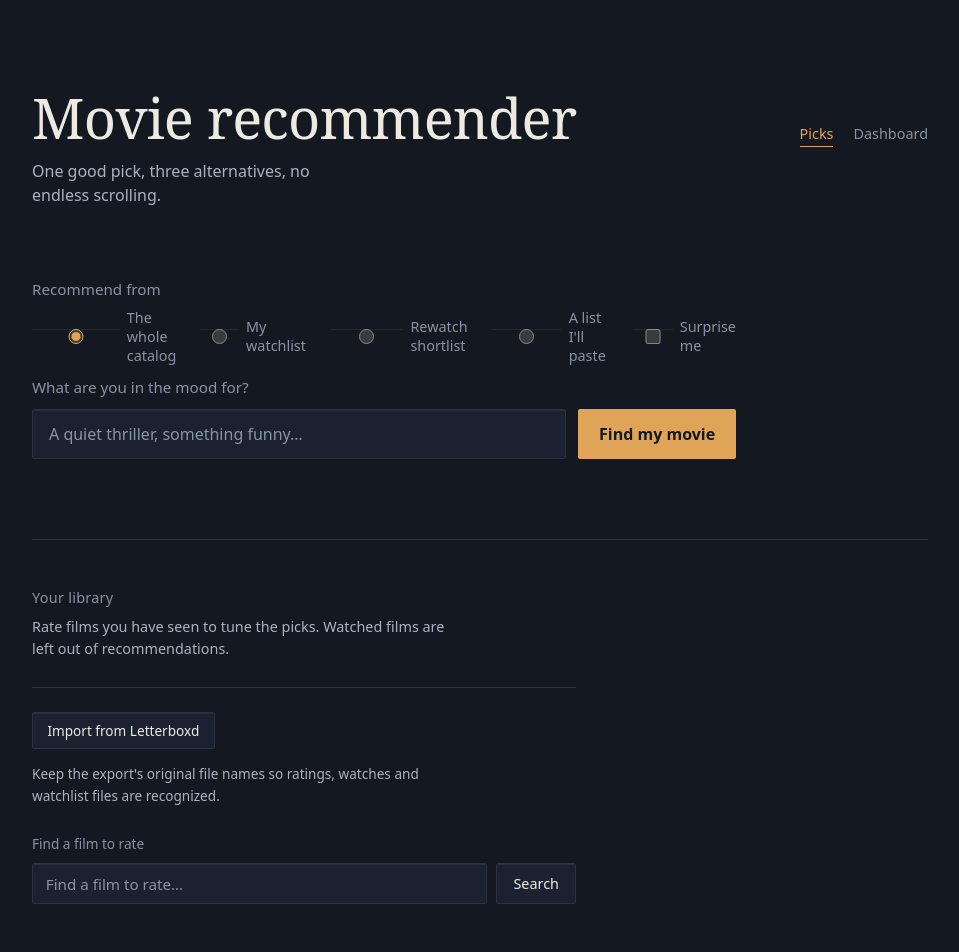
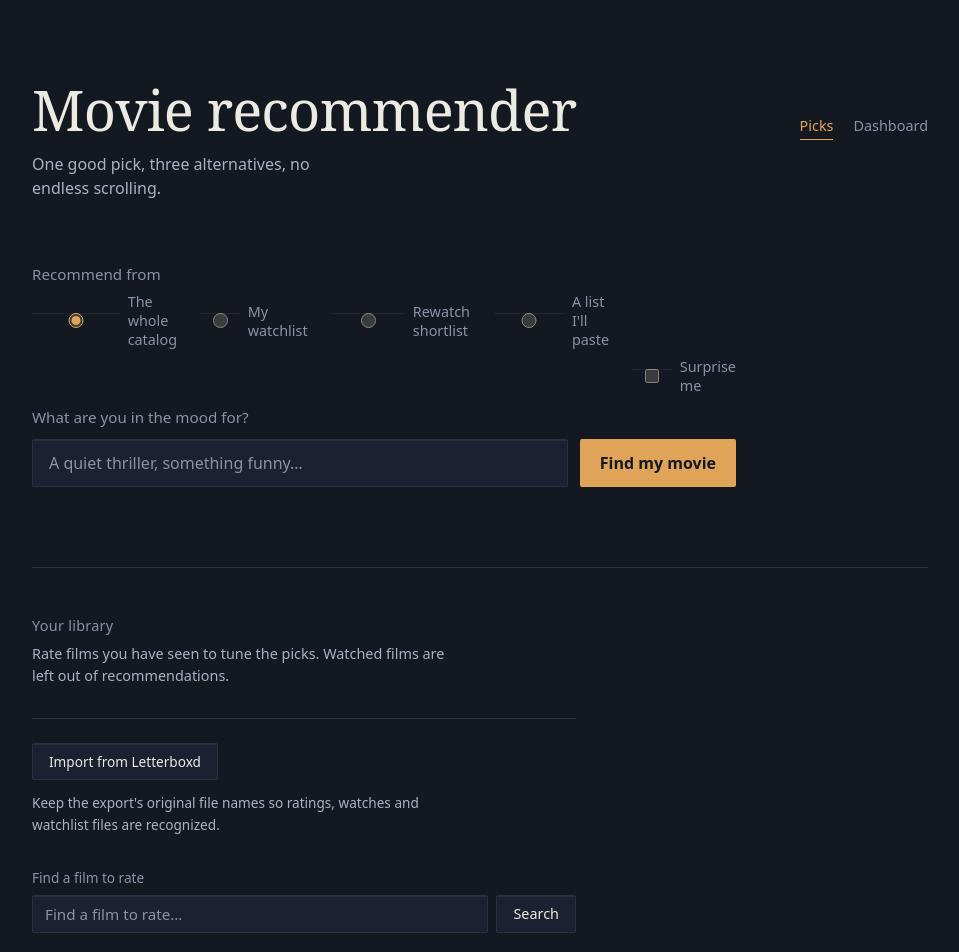
Before and after one commit to Dachacho/movie-recommender, a React (Vite) app in the folder apps/web/: page / in a window 1280 px wide. Shown: the top 952 px of the page, without its empty margins (160-1119 px from the left). Built offline with nearby package versions, Linux system fonts and the light colour scheme; what @movie-recommender/shared would draw is missing.

Commit message:
refactor: snap spacing to a 4px scale
Adds spacing tokens and replaces off-grid margins, paddings and gaps.
A few section gaps move 4-8px as a result; typography, colour and layout
structure are unchanged. Star and histogram gaps keep a hairline.
Tests: npm test -w @movie-recommender/web

```diff
--- a/apps/web/src/styles.css
+++ b/apps/web/src/styles.css
@@ -8,6 +8,17 @@
   --line: #2a3140;
   --line-strong: rgba(255, 255, 255, 0.14);
   --edge-highlight: rgba(255, 255, 255, 0.06);
+  --space-1: 0.25rem;
+  --space-2: 0.5rem;
+  --space-3: 0.75rem;
+  --space-4: 1rem;
+  --space-5: 1.25rem;
+  --space-6: 1.5rem;
+  --space-7: 2rem;
+  --space-8: 2.5rem;
+  --space-9: 3rem;
+  --space-10: 4rem;
+  --space-11: 5rem;
   --amber: #e0a458;
   --serif: Georgia, 'Times New Roman', serif;
   --sans: system-ui, -apple-system, 'Segoe UI', sans-serif;
@@ -35,7 +46,8 @@ body {
 .page {
   max-width: 62rem;
   margin: 0 auto;
-  padding: clamp(2.5rem, 7vw, 5.5rem) clamp(1.25rem, 4vw, 3rem) 5rem;
+  padding: clamp(var(--space-8), 7vw, var(--space-11)) clamp(var(--space-5), 4vw, var(--space-9))
+    var(--space-11);
 }
 
 .masthead h1 {
@@ -49,16 +61,16 @@ body {
 
 .tagline {
   max-width: 36ch;
-  margin: 0.75rem 0 0;
+  margin: var(--space-3) 0 0;
   color: var(--text-2);
   line-height: 1.5;
 }
 
 .prompt-form {
   display: grid;
-  gap: 0.75rem;
+  gap: var(--space-3);
   max-width: 44rem;
-  margin-top: clamp(2.75rem, 7vw, 4.5rem);
+  margin-top: clamp(var(--space-8), 7vw, var(--space-10));
 }
 
 .prompt-form label {
@@ -74,7 +86,7 @@ body {
 
 .prompt-form .source-picker legend {
   padding: 0;
-  margin-bottom: 0.55rem;
+  margin-bottom: var(--space-2);
   color: var(--text-3);
   font-size: 0.95rem;
 }
@@ -82,12 +94,12 @@ body {
 .source-picker__options {
   display: flex;
   flex-wrap: wrap;
-  gap: 0.55rem 1.5rem;
+  gap: var(--space-2) var(--space-6);
 }
 
 .prompt-form .source-picker__option {
   display: inline-flex;
-  gap: 0.45rem;
+  gap: var(--space-2);
   align-items: center;
   color: var(--text-3);
   font-size: 0.9rem;
@@ -116,12 +128,12 @@ body {
 
 .list-paste {
   display: grid;
-  gap: 0.6rem;
+  gap: var(--space-2);
 }
 
 .list-paste textarea {
   min-height: 8.5rem;
-  padding: 0.8rem 1rem;
+  padding: var(--space-3) var(--space-4);
   border: 1px solid var(--line);
   border-radius: 2px;
   background: var(--surface-1);
@@ -140,7 +152,7 @@ body {
 .list-paste__actions {
   display: flex;
   flex-wrap: wrap;
-  gap: 0.6rem 1rem;
+  gap: var(--space-2) var(--space-4);
   align-items: center;
 }
 
@@ -155,13 +167,13 @@ body {
 .prompt-form__controls {
   display: flex;
   flex-wrap: wrap;
-  gap: 0.75rem;
+  gap: var(--space-3);
 }
 
 .prompt-form input {
   flex: 1 1 18rem;
   min-width: 0;
-  padding: 0.8rem 1rem;
+  padding: var(--space-3) var(--space-4);
   border: 1px solid var(--line);
   border-radius: 2px;
   background: var(--surface-1);
@@ -175,7 +187,7 @@ body {
 }
 
 .prompt-form button {
-  padding: 0.8rem 1.3rem;
+  padding: var(--space-3) var(--space-5);
   border: 0;
   border-radius: 2px;
   background: var(--amber);
@@ -200,7 +212,7 @@ body {
 }
 
 .results {
-  margin-top: clamp(3rem, 8vw, 5rem);
+  margin-top: clamp(var(--space-9), 8vw, var(--space-11));
 }
 
 .status {
@@ -211,7 +223,7 @@ body {
 }
 
 .status--error {
-  padding-left: 1rem;
+  padding-left: var(--space-4);
   border-left: 1px solid var(--text-3);
   color: var(--text-1);
 }
@@ -219,13 +231,13 @@ body {
 .pick-round__toolbar {
   display: flex;
   flex-wrap: wrap;
-  gap: 0.75rem 1.25rem;
+  gap: var(--space-3) var(--space-5);
   align-items: center;
-  margin-bottom: clamp(1.75rem, 4vw, 2.5rem);
+  margin-bottom: clamp(var(--space-7), 4vw, var(--space-8));
 }
 
 .pick-action {
-  padding: 0.45rem 0.9rem;
+  padding: var(--space-2) var(--space-4);
   border: 1px solid var(--line);
   border-radius: 2px;
   background: var(--surface-1);
@@ -248,16 +260,16 @@ body {
 }
 
 .main-pick__actions {
-  margin-top: clamp(1.5rem, 3vw, 2rem);
+  margin-top: clamp(var(--space-6), 3vw, var(--space-7));
 }
 
 .alternative__actions {
-  margin-top: 0.6rem;
+  margin-top: var(--space-2);
 }
 
 .picks {
   display: grid;
-  gap: clamp(2.75rem, 6vw, 4rem);
+  gap: clamp(var(--space-8), 6vw, var(--space-10));
   animation: picks-in 420ms ease-out both;
 }
 
@@ -276,7 +288,7 @@ body {
 .main-pick {
   display: grid;
   grid-template-columns: minmax(0, clamp(15rem, 26vw, 20rem)) minmax(0, 1fr);
-  gap: clamp(1.5rem, 4vw, 2.75rem);
+  gap: clamp(var(--space-6), 4vw, var(--space-8));
   align-items: start;
 }
 
@@ -294,14 +306,14 @@ body {
   display: flex;
   align-items: center;
   justify-content: center;
-  padding: 1rem;
+  padding: var(--space-4);
   color: var(--text-3);
   font-size: 0.8rem;
   text-align: center;
 }
 
 .main-pick__body {
-  padding-top: 0.4rem;
+  padding-top: var(--space-2);
 }
 
 .main-pick__title {
@@ -317,20 +329,20 @@ body {
   display: block;
   width: 2.25rem;
   height: 2px;
-  margin-bottom: 1.1rem;
+  margin-bottom: var(--space-4);
   background: var(--amber);
   content: '';
 }
 
 .main-pick__meta {
-  margin: 0.9rem 0 0;
+  margin: var(--space-4) 0 0;
   color: var(--text-2);
   font-size: 0.95rem;
   line-height: 1.5;
 }
 
 .main-pick__genres {
-  margin: 0.35rem 0 0;
+  margin: var(--space-1) 0 0;
   color: var(--text-2);
   font-size: 0.85rem;
   letter-spacing: 0.01em;
@@ -338,14 +350,14 @@ body {
 
 .main-pick__overview {
   max-width: 58ch;
-  margin: 1.5rem 0 0;
+  margin: var(--space-6) 0 0;
   font-family: var(--serif);
   font-size: 1.06rem;
   line-height: 1.75;
 }
 
 .alternatives__heading {
-  margin: 0 0 1.25rem;
+  margin: 0 0 var(--space-5);
   color: var(--text-3);
   font-size: 0.9rem;
   font-weight: 500;
@@ -355,14 +367,14 @@ body {
 .alternatives__list {
   display: grid;
   grid-template-columns: repeat(auto-fill, minmax(9rem, 1fr));
-  gap: clamp(1rem, 3vw, 1.75rem);
+  gap: clamp(var(--space-4), 3vw, var(--space-7));
   margin: 0;
   padding: 0;
   list-style: none;
 }
 
 .alternative__title {
-  margin: 0.75rem 0 0;
+  margin: var(--space-3) 0 0;
   font-family: var(--serif);
   font-size: 1.05rem;
   font-weight: 400;
@@ -370,14 +382,14 @@ body {
 }
 
 .alternative__year {
-  margin: 0.25rem 0 0;
+  margin: var(--space-1) 0 0;
   color: var(--text-2);
   font-size: 0.85rem;
 }
 
 .library {
-  margin-top: clamp(3rem, 8vw, 5rem);
-  padding-top: clamp(2rem, 5vw, 3rem);
+  margin-top: clamp(var(--space-9), 8vw, var(--space-11));
+  padding-top: clamp(var(--space-7), 5vw, var(--space-9));
   border-top: 1px solid var(--line);
 }
 
@@ -391,7 +403,7 @@ body {
 
 .library__intro {
   max-width: 52ch;
-  margin: 0.6rem 0 0;
+  margin: var(--space-2) 0 0;
   color: var(--text-2);
   font-size: 0.9rem;
   line-height: 1.5;
@@ -399,15 +411,15 @@ body {
 
 .import {
   max-width: 34rem;
-  margin-top: 1.75rem;
-  padding-top: 1.5rem;
+  margin-top: var(--space-7);
+  padding-top: var(--space-6);
   border-top: 1px solid var(--line);
 }
 
 .import__file {
   position: relative;
   display: inline-flex;
-  padding: 0.5rem 0.9rem;
+  padding: var(--space-2) var(--space-4);
   border: 1px solid var(--line);
   border-radius: 2px;
   background: var(--surface-1);
@@ -452,12 +464,12 @@ body {
 }
 
 .import__status {
-  margin-top: 0.85rem;
+  margin-top: var(--space-3);
   font-size: 0.85rem;
 }
 
 .import__unmatched {
-  margin-top: 0.6rem;
+  margin-top: var(--space-2);
   color: var(--text-2);
   font-size: 0.85rem;
   line-height: 1.5;
@@ -472,15 +484,15 @@ body {
 }
 
 .import__list {
-  margin: 0.5rem 0 0;
-  padding-left: 1.1rem;
+  margin: var(--space-2) 0 0;
+  padding-left: var(--space-4);
 }
 
 .library__search {
   display: grid;
-  gap: 0.6rem;
+  gap: var(--space-2);
   max-width: 34rem;
-  margin-top: 1.75rem;
+  margin-top: var(--space-7);
 }
 
 .library__search label {
@@ -491,13 +503,13 @@ body {
 .library__search-controls {
   display: flex;
   flex-wrap: wrap;
-  gap: 0.6rem;
+  gap: var(--space-2);
 }
 
 .library__search input {
   flex: 1 1 16rem;
   min-width: 0;
-  padding: 0.6rem 0.8rem;
+  padding: var(--space-2) var(--space-3);
   border: 1px solid var(--line);
   border-radius: 2px;
   background: var(--surface-1);
@@ -512,7 +524,7 @@ body {
 }
 
 .library__search button {
-  padding: 0.6rem 1rem;
+  padding: var(--space-2) var(--space-4);
   border: 1px solid var(--line);
   border-radius: 2px;
   background: var(--surface-1);
@@ -536,7 +548,7 @@ body {
 
 .library__results {
   display: grid;
-  margin: 1.75rem 0 0;
+  margin: var(--space-7) 0 0;
   padding: 0;
   list-style: none;
   border-top: 1px solid var(--line);
@@ -545,17 +557,17 @@ body {
 .library__row {
   display: flex;
   flex-wrap: wrap;
-  gap: 0.9rem 1.5rem;
+  gap: var(--space-4) var(--space-6);
   align-items: center;
   justify-content: space-between;
-  padding: 0.9rem 0;
+  padding: var(--space-4) 0;
   border-bottom: 1px solid var(--line);
 }
 
 .library__film {
   display: flex;
   flex-wrap: wrap;
-  gap: 0.4rem 0.75rem;
+  gap: var(--space-2) var(--space-3);
   align-items: baseline;
   min-width: 0;
 }
@@ -577,17 +589,17 @@ body {
 .library__controls {
   display: flex;
   flex-wrap: wrap;
-  gap: 0.75rem 1.25rem;
+  gap: var(--space-3) var(--space-5);
   align-items: center;
 }
 
 .library__toggles {
   display: flex;
-  gap: 0.5rem;
+  gap: var(--space-2);
 }
 
 .library__toggle {
-  padding: 0.35rem 0.7rem;
+  padding: var(--space-1) var(--space-3);
   border: 1px solid var(--line);
   border-radius: 2px;
   background: var(--surface-1);
@@ -615,7 +627,7 @@ body {
 
 .star-rating {
   display: inline-flex;
-  gap: 0.1rem;
+  gap: 1px;
 }
 
 .star-rating__star {
@@ -678,7 +690,7 @@ body {
 .masthead {
   display: grid;
   grid-template-columns: minmax(0, 1fr) auto;
-  gap: 0 2rem;
+  gap: 0 var(--space-7);
   align-items: baseline;
 }
 
@@ -688,12 +700,12 @@ body {
 
 .view-nav {
   display: flex;
-  gap: 1.25rem;
+  gap: var(--space-5);
   font-size: 0.9rem;
 }
 
 .view-nav a {
-  padding-bottom: 0.2rem;
+  padding-bottom: var(--space-1);
   border-bottom: 1px solid transparent;
   color: var(--text-3);
   text-decoration: none;
@@ -714,7 +726,7 @@ body {
 }
 
 .dashboard {
-  margin-top: clamp(2.75rem, 7vw, 4.5rem);
+  margin-top: clamp(var(--space-8), 7vw, var(--space-10));
 }
 
 .dashboard__heading {
@@ -728,7 +740,7 @@ body {
 
 .dashboard__summary {
   max-width: 60ch;
-  margin: 0.9rem 0 0;
+  margin: var(--space-4) 0 0;
   color: var(--text-2);
   font-variant-numeric: tabular-nums;
   line-height: 1.6;
@@ -741,8 +753,8 @@ body {
 .dashboard__counts {
   display: flex;
   flex-wrap: wrap;
-  gap: 0.5rem 2.25rem;
-  margin: clamp(1.5rem, 4vw, 2.25rem) 0 0;
+  gap: var(--space-2) var(--space-7);
+  margin: clamp(var(--space-6), 4vw, var(--space-7)) 0 0;
   padding: 0;
   list-style: none;
   font-variant-numeric: tabular-nums;
@@ -754,21 +766,21 @@ body {
 }
 
 .dashboard__count-value {
-  margin-right: 0.2rem;
+  margin-right: var(--space-1);
   color: var(--text-1);
   font-size: 1.35rem;
 }
 
 .dashboard__panel {
-  margin-top: clamp(1.75rem, 4vw, 2.5rem);
-  padding: 1.1rem 1.25rem 1.5rem;
+  margin-top: clamp(var(--space-7), 4vw, var(--space-8));
+  padding: var(--space-4) var(--space-5) var(--space-6);
   border: 1px solid var(--line);
   background: var(--surface-1);
   box-shadow: inset 0 1px 0 var(--edge-highlight);
 }
 
 .dashboard__section-heading {
-  margin: 0 0 0.9rem;
+  margin: 0 0 var(--space-4);
   color: var(--text-3);
   font-size: 0.9rem;
   font-weight: 500;
@@ -777,7 +789,7 @@ body {
 
 .dashboard__histogram {
   display: grid;
-  gap: 0.1rem;
+  gap: var(--space-1);
   margin: 0;
   padding: 0;
   list-style: none;
@@ -786,9 +798,9 @@ body {
 .dashboard__histogram-row {
   display: grid;
   grid-template-columns: 5.5rem minmax(0, 1fr) 6.5rem;
-  gap: 0.9rem;
+  gap: var(--space-4);
   align-items: center;
-  padding: 0.12rem 0;
+  padding: 0;
 }
 
 .dashboard__histogram-label,
@@ -819,8 +831,8 @@ body {
 .dashboard__columns {
   display: grid;
   grid-template-columns: minmax(0, 1fr) minmax(0, 1fr);
-  gap: clamp(1.5rem, 4vw, 3rem);
-  margin-top: clamp(1.75rem, 4vw, 2.5rem);
+  gap: clamp(var(--space-6), 4vw, var(--space-9));
+  margin-top: clamp(var(--space-7), 4vw, var(--space-8));
 }
 
 .dashboard__columns > .dashboard__panel {
@@ -836,16 +848,16 @@ body {
 .dashboard__row {
   display: grid;
   grid-template-columns: minmax(0, 1fr) auto auto;
-  gap: 0.5rem 0.9rem;
+  gap: var(--space-2) var(--space-4);
   align-items: baseline;
-  padding: 0.55rem 0;
+  padding: var(--space-2) 0;
   border-bottom: 1px solid var(--line);
 }
 
 .dashboard__row-film {
   display: flex;
   flex-wrap: wrap;
-  gap: 0.35rem 0.6rem;
+  gap: var(--space-1) var(--space-2);
   align-items: baseline;
   min-width: 0;
 }
@@ -865,7 +877,7 @@ body {
 .dashboard__remove {
   min-width: 1.75rem;
   height: 1.75rem;
-  padding: 0 0.35rem;
+  padding: 0 var(--space-1);
   border: 1px solid transparent;
   border-radius: 2px;
   background: transparent;
@@ -901,12 +913,12 @@ body {
 }
 
 .dashboard__history-entry {
-  padding: 0.75rem 0;
+  padding: var(--space-3) 0;
   border-bottom: 1px solid var(--line);
 }
 
 .dashboard__history-entry:first-child {
-  padding-top: 0.15rem;
+  padding-top: var(--space-1);
 }
 
 .dashboard__history-meta {
@@ -918,14 +930,14 @@ body {
 }
 
 .dashboard__history-replaced {
-  margin: 0.25rem 0 0;
+  margin: var(--space-1) 0 0;
   color: var(--text-2);
   font-size: 0.85rem;
   line-height: 1.5;
 }
 
 .dashboard__history-picks {
-  margin: 0.35rem 0 0;
+  margin: var(--space-1) 0 0;
   font-size: 0.98rem;
   line-height: 1.5;
 }
@@ -933,12 +945,12 @@ body {
 .dashboard__data-actions {
   display: flex;
   flex-wrap: wrap;
-  gap: 0.6rem 1rem;
+  gap: var(--space-2) var(--space-4);
   align-items: center;
 }
 
 .dashboard__data-action {
-  padding: 0.45rem 0.9rem;
+  padding: var(--space-2) var(--space-4);
   border: 1px solid var(--line);
   border-radius: 2px;
   background: var(--surface-1);
@@ -972,8 +984,8 @@ body {
 
 .dashboard__data-confirm {
   max-width: 46ch;
-  margin-top: 0.9rem;
-  padding-left: 1rem;
+  margin-top: var(--space-4);
+  padding-left: var(--space-4);
   border-left: 2px solid var(--amber);
 }
 
@@ -984,12 +996,12 @@ body {
 }
 
 .dashboard__data-confirm .dashboard__data-actions {
-  margin-top: 0.75rem;
+  margin-top: var(--space-3);
 }
 
 .dashboard__data-status {
   max-width: 52ch;
-  margin: 0.85rem 0 0;
+  margin: var(--space-3) 0 0;
   font-size: 0.85rem;
   line-height: 1.6;
 }
@@ -1026,7 +1038,7 @@ body {
   }
 
   .dashboard__columns > .dashboard__panel + .dashboard__panel {
-    margin-top: clamp(1.75rem, 4vw, 2.5rem);
+    margin-top: clamp(var(--space-7), 4vw, var(--space-8));
   }
 
   .dashboard__histogram-row {
@@ -1037,7 +1049,7 @@ body {
 @media (max-width: 40rem) {
   .masthead {
     grid-template-columns: minmax(0, 1fr);
-    gap: 0.75rem 0;
+    gap: var(--space-3) 0;
   }
 
   .dashboard__histogram-row {
```
